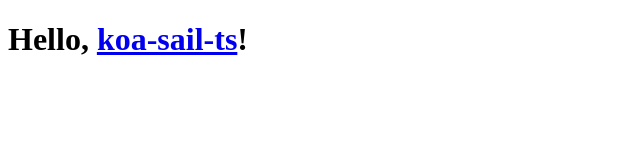
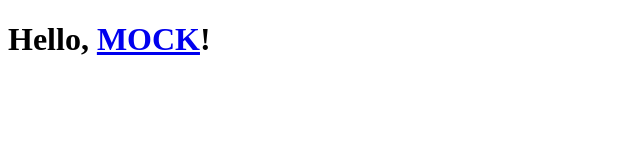
Before and after one commit to vdfor/mock, a website: page views/index.html in a window 1280 px wide. Shown: the whole page, without its empty margins (0-640 px from the left). Drawn offline with Linux system fonts and the light colour scheme.

Commit message:
docs: update readme

```diff
--- a/views/index.html
+++ b/views/index.html
@@ -4,9 +4,9 @@
     <meta charset="UTF-8">
     <meta name="viewport" content="width=device-width, initial-scale=1.0">
     <meta http-equiv="X-UA-Compatible" content="ie=edge">
-    <title>koa-sail-ts</title>
+    <title>mock</title>
 </head>
 <body>
-    <h1>Hello, <a href="https://github.com/vdfor/koa-sail-ts">koa-sail-ts</a>!</h1>
+    <h1>Hello, <a href="https://github.com/vdfor/mock">MOCK</a>!</h1>
 </body>
 </html>
```
Also changed, not shown: README.md.
